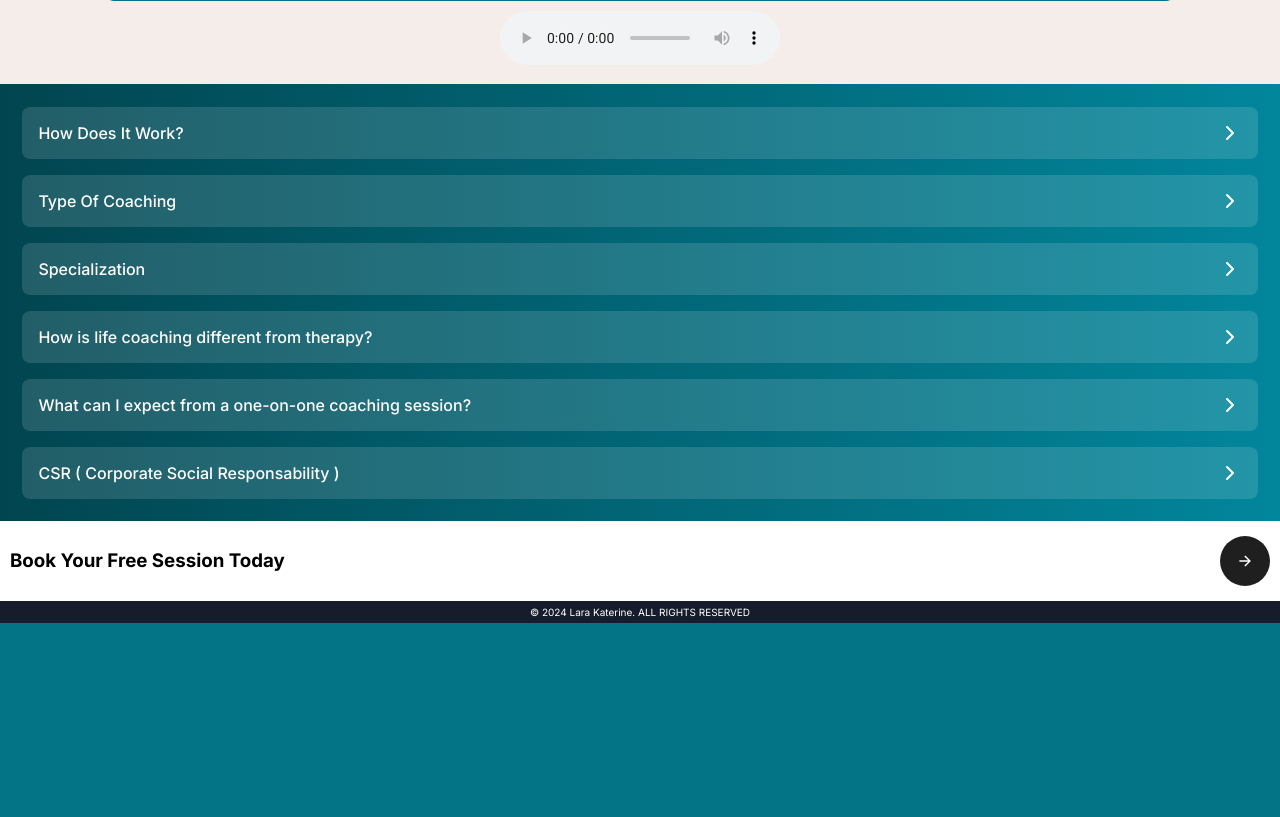
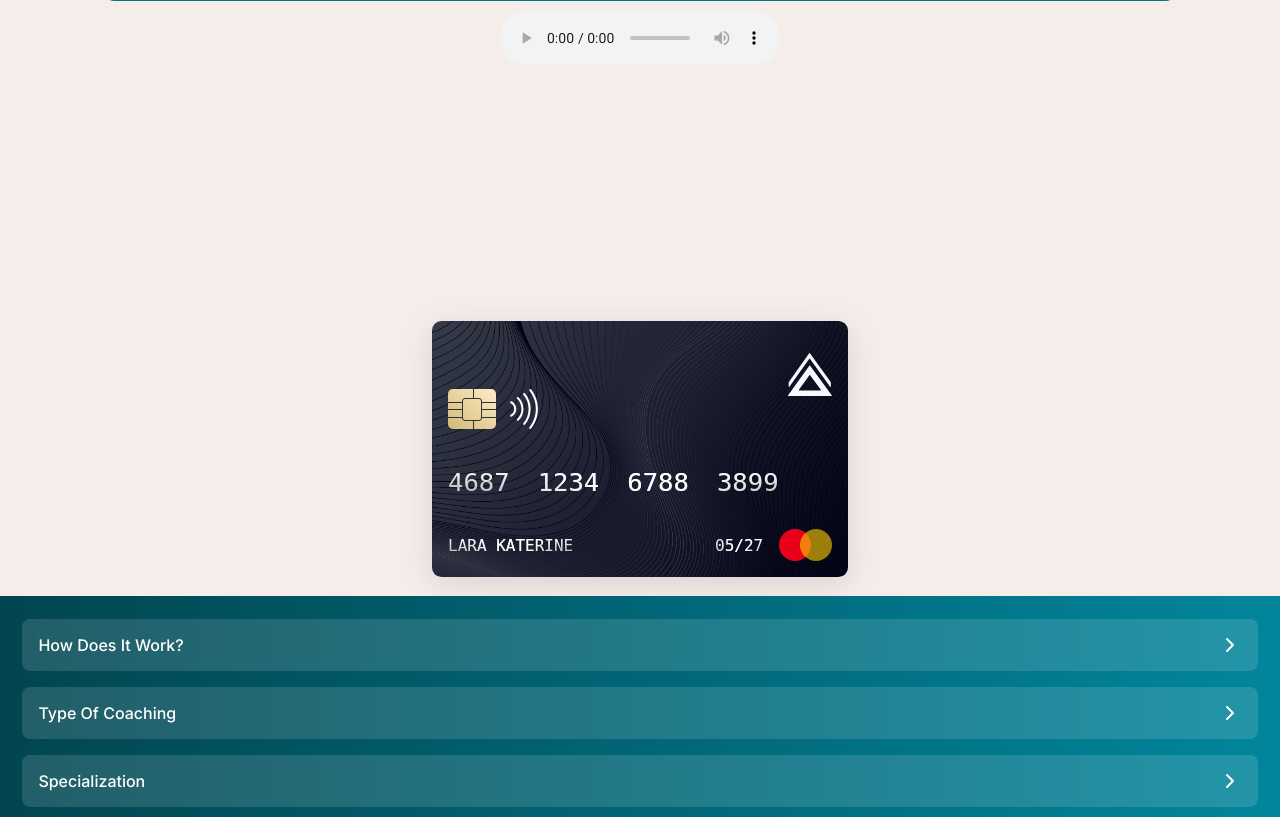
Before and after one commit to Himelsu007/coachingwithlk, a PHP site: page /coaching.html in a window 1280 px wide. Shown: the part 596-1413 px from the top of the page. Before the commit the page ends 1219 px from the top, so only its background shows below. Run offline with PHP 8.4, Linux system fonts and the light colour scheme; some libraries are stand-ins or nearby versions; some web fonts are replaced.

Commit message:
Updates 02 / 25 / 2024

```diff
--- a/coaching.html
+++ b/coaching.html
@@ -61,8 +61,59 @@
                     <source src='./assets/audio/rachel-life-coaching-ai.mp3' type="audio/mp3">
                 </audio>
             </div>
+
+            <div class="card">
+                <div class="card__inner">
+                    <div class="card__front">
+                        <img src="assets/images/laplace.svg" alt="Laplace" class="logo">
+                        <div class="chip">
+                            <div class="chip-line"></div>
+                            <div class="chip-line"></div>
+                            <div class="chip-line"></div>
+                            <div class="chip-line"></div>
+                            <div class="chip-main"></div>
+                        </div>
+                        <svg class="wave" viewBox="0 3.71 26.959 38.787" width="26.959" height="38.787" fill="white">
+                            <path d="M19.709 3.719c.266.043.5.187.656.406 4.125 5.207 6.594 11.781 6.594 18.938 0 7.156-2.469 13.73-6.594 18.937-.195.336-.57.531-.957.492a.9946.9946 0 0 1-.851-.66c-.129-.367-.035-.777.246-1.051 3.855-4.867 6.156-11.023 6.156-17.718 0-6.696-2.301-12.852-6.156-17.719-.262-.317-.301-.762-.102-1.121.204-.36.602-.559 1.008-.504z"> </path>
+                            <path d="M13.74 7.563c.231.039.442.164.594.343 3.508 4.059 5.625 9.371 5.625 15.157 0 5.785-2.113 11.097-5.625 15.156-.363.422-1 .472-1.422.109-.422-.363-.472-1-.109-1.422 3.211-3.711 5.156-8.551 5.156-13.843 0-5.293-1.949-10.133-5.156-13.844-.27-.309-.324-.75-.141-1.114.188-.367.578-.582.985-.542h.093z"></path>
+                            <path d="M7.584 11.438c.227.031.438.144.594.312 2.953 2.863 4.781 6.875 4.781 11.313 0 4.433-1.828 8.449-4.781 11.312-.398.387-1.035.383-1.422-.016-.387-.398-.383-1.035.016-1.421 2.582-2.504 4.187-5.993 4.187-9.875 0-3.883-1.605-7.372-4.187-9.875-.321-.282-.426-.739-.266-1.133.164-.395.559-.641.984-.617h.094zM1.178 15.531c.121.02.238.063.344.125 2.633 1.414 4.437 4.215 4.437 7.407 0 3.195-1.797 5.996-4.437 7.406-.492.258-1.102.07-1.36-.422-.257-.492-.07-1.102.422-1.359 2.012-1.075 3.375-3.176 3.375-5.625 0-2.446-1.371-4.551-3.375-5.625-.441-.204-.676-.692-.551-1.165.122-.468.567-.785 1.051-.742h.094z"></path>
+                        </svg>
+
+                        <div class="card-number">
+                            <div class="section">4687</div>
+                            <div class="section">1234</div>
+                            <div class="section">6788</div>
+                            <div class="section">3899</div>
+                        </div>
+
+                        <div class="card-info__bottom">
+                            <div class="card-holder"> Lara Katerine </div>
+                            <div class="card-info__right">
+                                <div class="exp-date">05/27</div>
+                                <div class="mastercard">
+                                    <div class="circle circle--red"></div>
+                                    <div class="circle circle--yellow"></div>
+                                </div>
+                            </div>
+                        </div>
+                    </div>
+
+                    <div class="card__back">
+                        <div class="card-strip"></div>
+                        <div class="card-signature-wrapper">
+                            <div class="card-signature-field">
+                                <div class="card-signature-headline">Authorized Signature</div>
+                                <div class="card-signature"> Lara Katerine </div>
+                            </div>
+                            <div class="card-ccv">123</div>
+                        </div>
+                    </div>
+                </div>
+            </div>
     </article>
 </section>
+
+
 
 <section class="faq-container">
             <details>
--- a/style.css
+++ b/style.css
@@ -16,7 +16,7 @@
             --bege:#F5EDEA;
             --light-blue:#037486;
             --dark-gray:hwb(228 82% 16%);
-            --coach-container:hwb(188 1% 47% / 0.478);;
+            --coach-container:#0375877a;;
             --font-01:'Inter';
             --font-02:'Playfair Display';
             --font-03:'DM Sans';
--- a/styles/css/coaching.css
+++ b/styles/css/coaching.css
@@ -131,3 +131,245 @@ footer { max-height:110px; display:flex; flex-direction:column; align-items:cent
   #section_01_sub_container_A001 > img:nth-child(1) { display:none; }
   #section_01_sub_container_A001 > img:nth-child(2) { display:flex; }
 }
+
+
+.logo {
+    width: 4rem;
+    margin-right: -0.25rem;
+}
+
+.card {
+    margin-top: 16rem;
+    min-width: 26rem;
+    height: 16rem;
+    border-radius: 1rem;
+    perspective: 500px;
+    position: relative;
+    cursor: pointer;
+    font-family: monospace;
+}
+
+.card__inner {
+    position: relative;
+    width: 100%;
+    height: 100%;
+    border-radius: 1rem;
+    transition: transform 600ms ease;
+    transform-style: preserve-3d;
+    box-shadow: rgba(100, 100, 111, 0.2) 0px 7px 29px 0px;
+    margin: 0 auto;
+}
+
+
+
+.card:hover .card__inner {
+    transform: rotateY(180deg);
+}
+
+.card__front,
+.card__back {
+    position: absolute;
+    top: 0;
+    width: 100%;
+    height: 100%;
+    border-radius: 0.6rem;
+    overflow: hidden;
+    backface-visibility: hidden;
+    color: #fff;
+    background: #000000;
+    background:
+        url(/assets/images/bg-card.jpg);
+    background-size: cover;
+}
+
+.card__front {
+    display: flex;
+    flex-direction: column;
+    justify-content: end;
+    padding: 1rem;
+}
+
+.card__back {
+    transform: rotateY(180deg);
+}
+
+.logo {
+    position: absolute;
+    top: 2rem;
+    right: 1rem;
+    z-index: 2;
+}
+
+.chip {
+    position: relative;
+    display: flex;
+    align-items: center;
+    justify-content: center;
+    width: 3rem;
+    height: 2.5rem;
+    top: 3.25rem;
+    border-radius: 0.3rem;
+    background-image:
+        linear-gradient(to bottom left,
+            #ffecc7, #d0b978);
+    overflow: hidden;
+}
+
+.chip .chip-line {
+    position: absolute;
+    width: 100%;
+    height: 1px;
+    background-color: #303030;
+}
+
+.chip .chip-line:nth-child(1) {
+    top: 13px;
+}
+
+.chip .chip-line:nth-child(2) {
+    top: 20px;
+}
+
+.chip .chip-line:nth-child(3) {
+    top: 28px;
+}
+
+.chip .chip-line:nth-child(4) {
+    left: 25px;
+    width: 1px;
+    height: 50px;
+}
+
+.chip .chip-main {
+    width: 1.25rem;
+    height: 1.45rem;
+    border: 1px solid #333;
+    border-radius: 0.1875rem;
+    background-image:
+        linear-gradient(to bottom left,
+            #efdbab, #e1cb94);
+    z-index: 1;
+}
+
+.wave {
+    position: absolute;
+    left: 4.5rem;
+    top: 4.25rem;
+    width: 2.5rem;
+    height: 2.5rem;
+}
+
+.card-number {
+    display: flex;
+    margin-top: auto;
+    gap: 1.75rem;
+    font-size: 1.6rem;
+}
+
+.card-holder {
+    text-transform: uppercase;
+}
+
+.card-info__bottom {
+    margin-top: 2rem;
+    display: flex;
+    align-items: center;
+    justify-content: space-between;
+}
+
+.card-info__right {
+    display: flex;
+    justify-content: space-between;
+    align-items: center;
+    gap: 1rem;
+}
+
+.mastercard {
+    display: flex;
+}
+
+.mastercard .circle {
+    width: 2rem;
+    height: 2rem;
+    border-radius: 50%;
+}
+
+.mastercard .circle--red {
+    background: #eb001b;
+}
+
+.mastercard .circle--yellow {
+    margin-left: -0.7rem;
+    background: rgba(255, 209, 0, 0.6);
+}
+
+.card-holder,
+.card-number,
+.exp-date,
+.card-signature-headline {
+    background-image:
+        linear-gradient(to bottom, #ededed 30%,
+            #c2c2c2 70%),
+        linear-gradient(120deg, transparent 10%,
+            white 40%, white 60%,
+            transparent 90%);
+
+    background-size: cover, cover, 200%;
+    background-position: 50% 50%;
+    background-blend-mode: overlay;
+    -webkit-text-fill-color: transparent;
+    -webkit-background-clip: text;
+    filter: drop-shadow(1px 1px 1px rgba(black, 0.3));
+}
+
+.card-strip {
+    min-height: 3rem;
+    width: 100%;
+    margin-top: 2.5rem;
+    background: #000000;
+}
+
+.card-signature {
+    background: white;
+    display: flex;
+    justify-content: center;
+    align-items: center;
+    color: #021318;
+    font-family: 'Allura', cursive;
+    padding: 0.25rem 2.5rem;
+    font-size: 1.25rem;
+    height: 2rem;
+    font-weight: bold;
+    width: 15rem;
+}
+
+.card-ccv {
+    background: white;
+    height: 1.5rem;
+    font-weight: bold;
+    padding: 0 0.25rem;
+    display: flex;
+    align-self: end;
+    align-items: center;
+    margin-bottom: 0.25rem;
+}
+
+.card-signature-field {
+    display: flex;
+    flex-direction: column;
+    gap: 0.25rem;
+}
+
+.card-signature-headline {
+    content: 'Authorized Signature';
+    color: white;
+    font-size: 0.75rem;
+}
+
+.card-signature-wrapper {
+    margin-top: 2rem;
+    display: flex;
+    gap: 0.5rem;
+    color: black;
+    padding: 0 2rem;
+}
```
Also changed, not shown: index.html (+3 -8 lines), assets/images/bg-card.jpg (added), assets/images/laplace.svg (added), assets/images/newsletter.png (added), assets/images/wave.svg (added).
